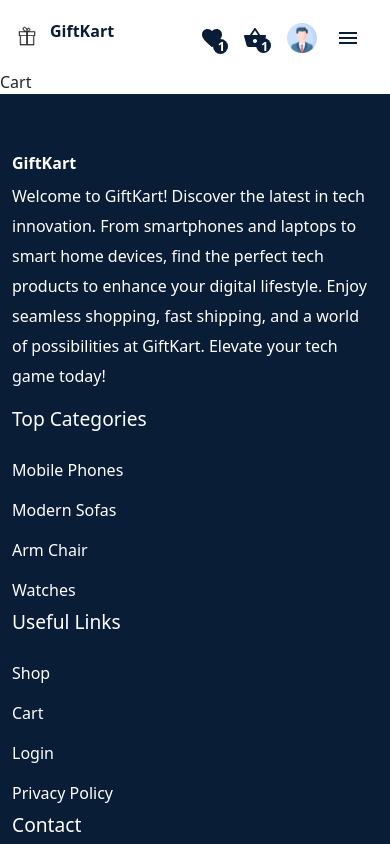
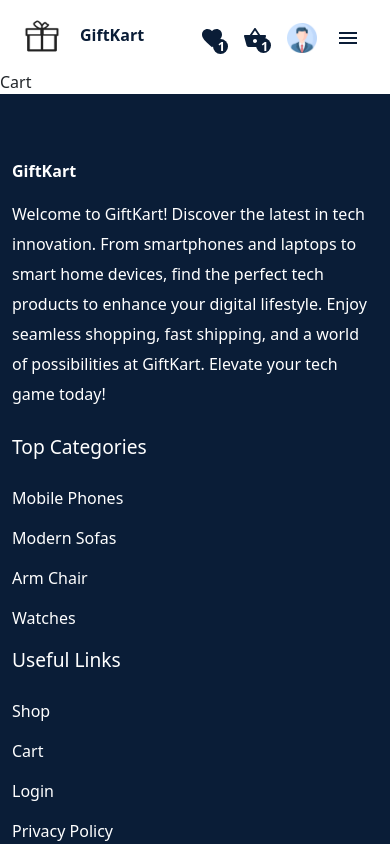
Before and after one commit to KingGift17/furnitureforyou, a React (Vite) app: page /cart in a window 390 px wide. Shown: the top 844 px of the page. Built offline with nearby package versions, Linux system fonts and the light colour scheme.

Commit message:
navbar finished for mobile

```diff
--- a/src/components/Header.jsx
+++ b/src/components/Header.jsx
@@ -27,6 +27,8 @@ const navLink = [
 const Header = () => {
   const headerRef = useRef(null);
 
+  const menuRef = useRef(null);
+
   const stickyHeaderFunc = () => {
     window.addEventListener("scroll", () => {
       if (
@@ -46,6 +48,7 @@ const Header = () => {
     return () => window.removeEventListener("scroll", stickyHeaderFunc);
   });
 
+  const menuToggle = () => menuRef.current.classList.toggle("nav-active");
   return (
     <header className="header" ref={headerRef}>
       <Container>
@@ -58,7 +61,7 @@ const Header = () => {
               </div>
             </div>
 
-            <div className="navbar">
+            <div className="navbar" ref={menuRef} onClick={menuToggle}>
               <ul className="menu">
                 {navLink.map((item, index) => (
                   <li className="nav-item" key={index}>
@@ -94,7 +97,7 @@ const Header = () => {
                 />
               </span>
               <div className="mobile-menu">
-                <span>
+                <span onClick={menuToggle}>
                   <MenuIcon />
                 </span>
               </div>
--- a/src/styles/components/Footer.scss
+++ b/src/styles/components/Footer.scss
@@ -4,6 +4,7 @@
     background: var(--primary-color);
 
     .footer-text {
+      padding-top: 10px;
       line-height: 30px;
       color: #fff;
     }
@@ -38,6 +39,7 @@
     }
 
     .quicklinks-title{
+        padding-top: 10px;
         margin-bottom: 20px;
         color: #fff;
         font-size: 1.2rem;
--- a/src/styles/components/header.scss
+++ b/src/styles/components/header.scss
@@ -25,6 +25,7 @@
     h1 {
       font-size: 1.2rem;
       font-weight: 600;
+      padding-top: 8px;
       color: var(--primary-color);
     }
   }
@@ -134,7 +135,7 @@
       left: 0;
       width: 100%;
       height: 100%;
-      background: var(--hero-bg);
+      background: #00000070;
       z-index: 999;
       display: none;
     }
@@ -164,8 +165,4 @@
       font-size: 1rem;
     }
 
-    .logo img{
-      width: 30px;
-      height: 30px;
-    }
   }
```
